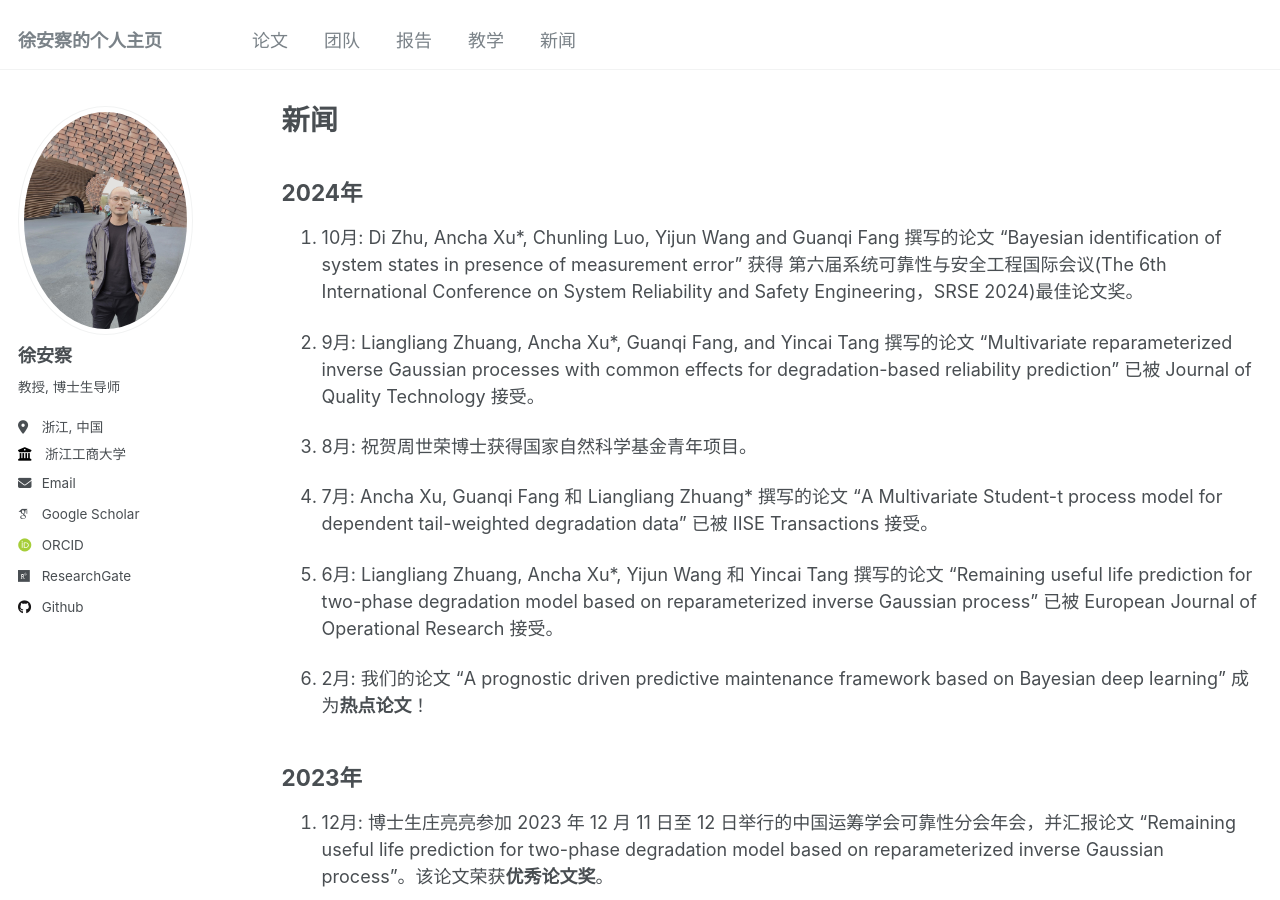
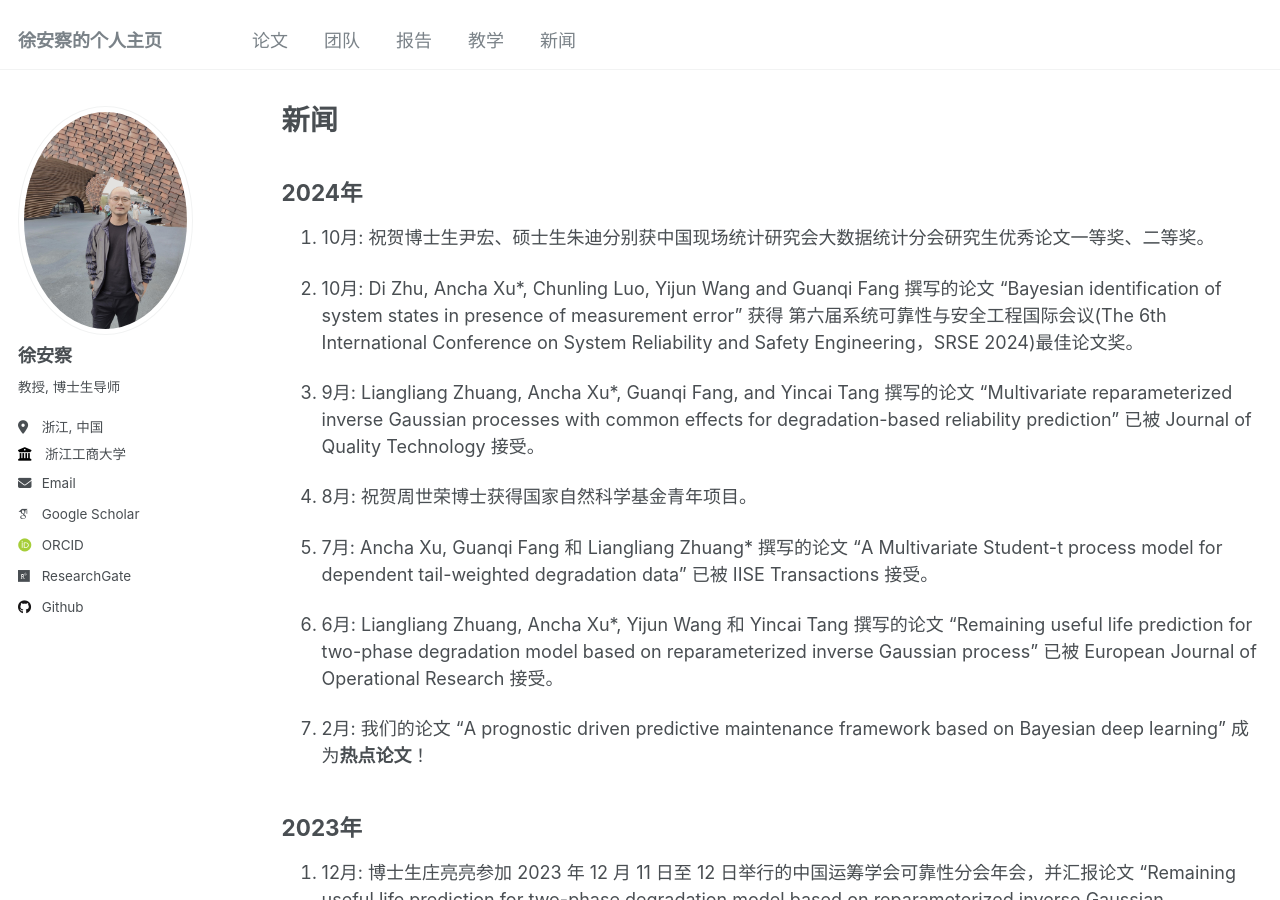
Before and after one commit to XU-ANCHA/XU-ANCHA.github.io, a Jekyll site: the page built from _pages/year-archive.md, in a window 1280 px wide and 900 px high. Built offline with Jekyll 4.4.1, drawn with Linux system fonts in a browser that asks for light colours; some web fonts are replaced.

Commit message:
Update year-archive.md

```diff
--- a/_pages/year-archive.md
+++ b/_pages/year-archive.md
@@ -6,6 +6,8 @@ author_profile: true
 ---
 
 ## 2024年
+
+1. 10月: 祝贺博士生尹宏、硕士生朱迪分别获中国现场统计研究会大数据统计分会研究生优秀论文一等奖、二等奖。
 
 1. 10月: Di Zhu, Ancha Xu\*, Chunling Luo, Yijun Wang and Guanqi Fang 撰写的论文 “Bayesian identification of system states in presence of measurement error” 获得
    第六届系统可靠性与安全工程国际会议(The 6th International Conference on System Reliability and Safety Engineering，SRSE 2024)最佳论文奖。
```
